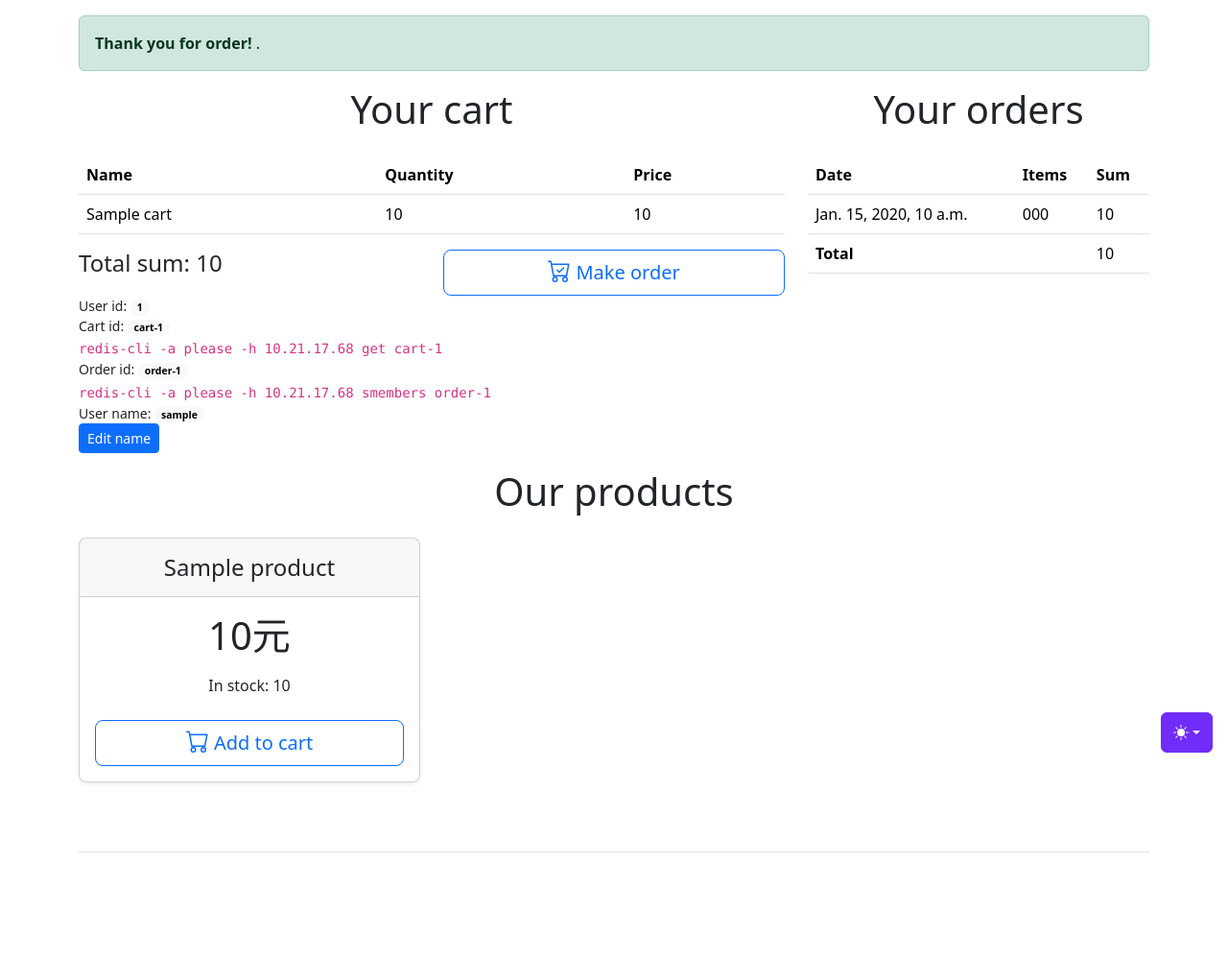
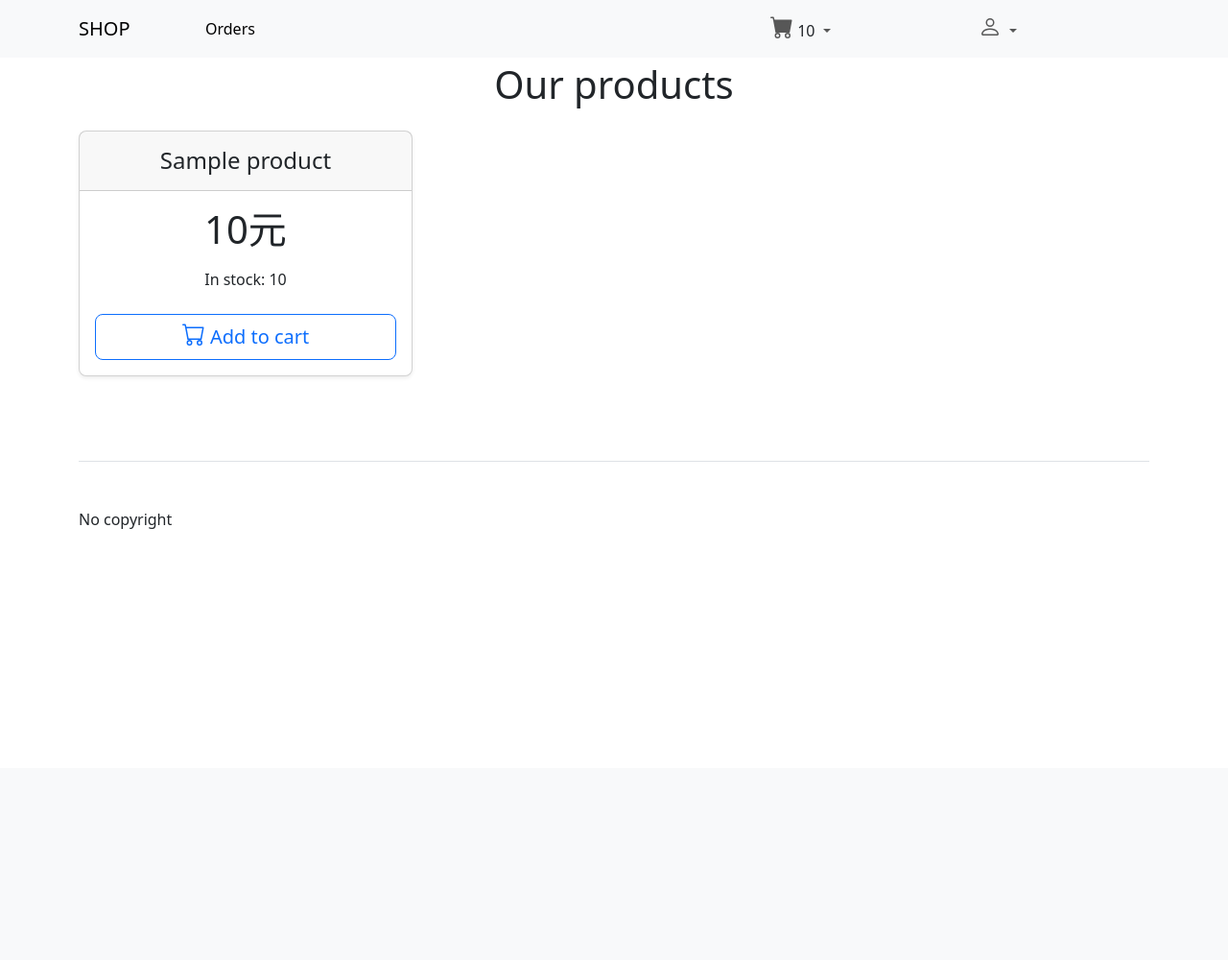
Before and after one commit to gulden-tv/shoppingcart, a Django app: template templates/index.html in a window 1280 px wide. Shown: the whole page at 96% size. After the commit the page ends 551 px from the top, so only its background shows below. Run offline with Django 4.2, Linux system fonts and the light colour scheme; the template is opened without the code that fills it: most values are stand-ins (such as "Sample title", 1, 10 or a date in 2020); some libraries are stand-ins or nearby versions.

Commit message:
Make templates as extends. Create page orders

```diff
--- /dev/null
+++ b/index/static/css/override.css
@@ -0,0 +1,3 @@
+.dropdown-menu {
+  min-width: 300px;
+}
--- a/index/urls.py
+++ b/index/urls.py
@@ -6,5 +6,6 @@ urlpatterns = [
     path("", views.index, name="index"),
     path('add/<productid>', views.add, name="add"),
     path('make-order/', views.makeorder, name="makeorder"),
+    path('orders/', views.showorders, name="showorders"),
     path('save-name/<action>', views.savename, name="savename")
 ]
--- a/templates/base.html
+++ b/templates/base.html
@@ -1,5 +1,5 @@
 {% include 'header.html' %}
-<main>
+<main class="mt-5">
     <!-- {{ orders|pprint }} -->
     {% if message != "" %}
     <div class="alert alert-success" role="alert">
@@ -68,11 +68,13 @@
             <h2 class="display-6 text-center mb-4">Your orders</h2>
             {% if orders|length > 0 %}
             <table class="table table-hover">
+                <thead>
                     <tr>
                         <th>Date</th>
                         <th>Items</th>
                         <th>Sum</th>
                     </tr>
+                </thead>
                 {% for order in orders %}
                 <tr>
                     <td>{{ order.date }}</td>
--- /dev/null
+++ b/templates/header-cart.html
@@ -0,0 +1,47 @@
+<li class="nav-item dropdown  w-100">
+    {% if cart.total > 0 %}
+    <a class="nav-link dropdown-toggle" href="#" data-bs-toggle="dropdown" aria-expanded="false">
+        <svg xmlns="http://www.w3.org/2000/svg" width="24" height="24" fill="currentColor" class="bi bi-cart-fill"
+             viewBox="0 0 16 16">
+            <path d="M0 1.5A.5.5 0 0 1 .5 1H2a.5.5 0 0 1 .485.379L2.89 3H14.5a.5.5 0 0 1 .491.592l-1.5 8A.5.5 0 0 1 13 12H4a.5.5 0 0 1-.491-.408L2.01 3.607 1.61 2H.5a.5.5 0 0 1-.5-.5zM5 12a2 2 0 1 0 0 4 2 2 0 0 0 0-4zm7 0a2 2 0 1 0 0 4 2 2 0 0 0 0-4zm-7 1a1 1 0 1 1 0 2 1 1 0 0 1 0-2zm7 0a1 1 0 1 1 0 2 1 1 0 0 1 0-2z"/>
+        </svg>
+        <span class="text-dark">{{ cart.total }}</span>
+    </a>
+    {% else %}
+    <a class="nav-link disable" href="#">
+        <svg xmlns="http://www.w3.org/2000/svg" width="24" height="24" fill="currentColor"
+             class="bi bi-cart" viewBox="0 0 16 16">
+            <path d="M0 1.5A.5.5 0 0 1 .5 1H2a.5.5 0 0 1 .485.379L2.89 3H14.5a.5.5 0 0 1 .491.592l-1.5 8A.5.5 0 0 1 13 12H4a.5.5 0 0 1-.491-.408L2.01 3.607 1.61 2H.5a.5.5 0 0 1-.5-.5zM3.102 4l1.313 7h8.17l1.313-7H3.102zM5 12a2 2 0 1 0 0 4 2 2 0 0 0 0-4zm7 0a2 2 0 1 0 0 4 2 2 0 0 0 0-4zm-7 1a1 1 0 1 1 0 2 1 1 0 0 1 0-2zm7 0a1 1 0 1 1 0 2 1 1 0 0 1 0-2z"></path>
+        </svg>
+    </a>
+    {% endif %}
+    <ul class="dropdown-menu">
+        <li>
+            <table class="table table-hover">
+                {% for c in cart.items %}
+                <tr>
+                    <td title="{{ c.product_id }}" class="text-left">{{ c.name }}</td>
+                    <td>{{ c.quantity }}</td>
+                    <td>{{ c.price }}</td>
+                </tr>
+                {% endfor %}
+                <th>Total</th>
+                <th></th>
+                <th>{{ cart.total }}</th>
+            </table>
+            <div class="text-center">
+                <button onclick="location.href='/make-order'" type="button"
+                        class="btn btn-lg btn-outline-primary"
+                        value="{{i.id}}">
+                    <svg xmlns="http://www.w3.org/2000/svg" width="24" height="24" fill="currentColor"
+                         class="bi bi-cart-check"
+                         viewBox="0 0 16 16">
+                        <path d="M11.354 6.354a.5.5 0 0 0-.708-.708L8 8.293 6.854 7.146a.5.5 0 1 0-.708.708l1.5 1.5a.5.5 0 0 0 .708 0l3-3z"/>
+                        <path d="M.5 1a.5.5 0 0 0 0 1h1.11l.401 1.607 1.498 7.985A.5.5 0 0 0 4 12h1a2 2 0 1 0 0 4 2 2 0 0 0 0-4h7a2 2 0 1 0 0 4 2 2 0 0 0 0-4h1a.5.5 0 0 0 .491-.408l1.5-8A.5.5 0 0 0 14.5 3H2.89l-.405-1.621A.5.5 0 0 0 2 1H.5zm3.915 10L3.102 4h10.796l-1.313 7h-8.17zM6 14a1 1 0 1 1-2 0 1 1 0 0 1 2 0zm7 0a1 1 0 1 1-2 0 1 1 0 0 1 2 0z"/>
+                    </svg>
+                    Make order
+                </button>
+            </div>
+        </li>
+    </ul>
+</li>
--- a/templates/header.html
+++ b/templates/header.html
@@ -91,67 +91,39 @@
       .bd-mode-toggle .dropdown-menu .active .bi {
         display: block !important;
       }
+
+
     </style>
     <!--    <link href="http://10.21.17.68/shop/pricing.css" rel="stylesheet">-->
 </head>
 <body>
-    <svg xmlns="http://www.w3.org/2000/svg" class="d-none">
-      <symbol id="check2" viewBox="0 0 16 16">
-        <path d="M13.854 3.646a.5.5 0 0 1 0 .708l-7 7a.5.5 0 0 1-.708 0l-3.5-3.5a.5.5 0 1 1 .708-.708L6.5 10.293l6.646-6.647a.5.5 0 0 1 .708 0z"/>
-      </symbol>
-      <symbol id="circle-half" viewBox="0 0 16 16">
-        <path d="M8 15A7 7 0 1 0 8 1v14zm0 1A8 8 0 1 1 8 0a8 8 0 0 1 0 16z"/>
-      </symbol>
-      <symbol id="moon-stars-fill" viewBox="0 0 16 16">
-        <path d="M6 .278a.768.768 0 0 1 .08.858 7.208 7.208 0 0 0-.878 3.46c0 4.021 3.278 7.277 7.318 7.277.527 0 1.04-.055 1.533-.16a.787.787 0 0 1 .81.316.733.733 0 0 1-.031.893A8.349 8.349 0 0 1 8.344 16C3.734 16 0 12.286 0 7.71 0 4.266 2.114 1.312 5.124.06A.752.752 0 0 1 6 .278z"/>
-        <path d="M10.794 3.148a.217.217 0 0 1 .412 0l.387 1.162c.173.518.579.924 1.097 1.097l1.162.387a.217.217 0 0 1 0 .412l-1.162.387a1.734 1.734 0 0 0-1.097 1.097l-.387 1.162a.217.217 0 0 1-.412 0l-.387-1.162A1.734 1.734 0 0 0 9.31 6.593l-1.162-.387a.217.217 0 0 1 0-.412l1.162-.387a1.734 1.734 0 0 0 1.097-1.097l.387-1.162zM13.863.099a.145.145 0 0 1 .274 0l.258.774c.115.346.386.617.732.732l.774.258a.145.145 0 0 1 0 .274l-.774.258a1.156 1.156 0 0 0-.732.732l-.258.774a.145.145 0 0 1-.274 0l-.258-.774a1.156 1.156 0 0 0-.732-.732l-.774-.258a.145.145 0 0 1 0-.274l.774-.258c.346-.115.617-.386.732-.732L13.863.1z"/>
-      </symbol>
-      <symbol id="sun-fill" viewBox="0 0 16 16">
-        <path d="M8 12a4 4 0 1 0 0-8 4 4 0 0 0 0 8zM8 0a.5.5 0 0 1 .5.5v2a.5.5 0 0 1-1 0v-2A.5.5 0 0 1 8 0zm0 13a.5.5 0 0 1 .5.5v2a.5.5 0 0 1-1 0v-2A.5.5 0 0 1 8 13zm8-5a.5.5 0 0 1-.5.5h-2a.5.5 0 0 1 0-1h2a.5.5 0 0 1 .5.5zM3 8a.5.5 0 0 1-.5.5h-2a.5.5 0 0 1 0-1h2A.5.5 0 0 1 3 8zm10.657-5.657a.5.5 0 0 1 0 .707l-1.414 1.415a.5.5 0 1 1-.707-.708l1.414-1.414a.5.5 0 0 1 .707 0zm-9.193 9.193a.5.5 0 0 1 0 .707L3.05 13.657a.5.5 0 0 1-.707-.707l1.414-1.414a.5.5 0 0 1 .707 0zm9.193 2.121a.5.5 0 0 1-.707 0l-1.414-1.414a.5.5 0 0 1 .707-.707l1.414 1.414a.5.5 0 0 1 0 .707zM4.464 4.465a.5.5 0 0 1-.707 0L2.343 3.05a.5.5 0 1 1 .707-.707l1.414 1.414a.5.5 0 0 1 0 .708z"/>
-      </symbol>
+
+<nav class="navbar fixed-top bg-light navbar-expand-lg">
+    <div class="container-fluid">
+        <a class="navbar-brand me-5" href="/">SHOP</a>
+
+        <div class="navbar-collapse offcanvas-collapse" id="navbarCollapse">
+            <ul class="navbar-nav me-auto mb-md-0">
+                <li class="nav-item ">
+                    <a class="nav-link active" aria-current="page" href="/orders">Orders</a>
+                </li>
+
+                <li class="nav-item dropdown">
+                    <a class="nav-link dropdown-toggle" href="#" data-bs-toggle="dropdown" aria-expanded="false">
+                        <svg xmlns="http://www.w3.org/2000/svg" width="24" height="24" fill="currentColor" class="bi bi-cart" viewBox="0 0 16 16">
+                            <path d="M0 1.5A.5.5 0 0 1 .5 1H2a.5.5 0 0 1 .485.379L2.89 3H14.5a.5.5 0 0 1 .491.592l-1.5 8A.5.5 0 0 1 13 12H4a.5.5 0 0 1-.491-.408L2.01 3.607 1.61 2H.5a.5.5 0 0 1-.5-.5zM3.102 4l1.313 7h8.17l1.313-7H3.102zM5 12a2 2 0 1 0 0 4 2 2 0 0 0 0-4zm7 0a2 2 0 1 0 0 4 2 2 0 0 0 0-4zm-7 1a1 1 0 1 1 0 2 1 1 0 0 1 0-2zm7 0a1 1 0 1 1 0 2 1 1 0 0 1 0-2z"></path>
                         </svg>
-
-    <div class="dropdown position-fixed bottom-0 end-0 mb-3 me-3 bd-mode-toggle">
-      <button class="btn btn-bd-primary py-2 dropdown-toggle d-flex align-items-center"
-              id="bd-theme"
-              type="button"
-              aria-expanded="false"
-              data-bs-toggle="dropdown"
-              aria-label="Toggle theme (auto)">
-        <svg class="bi my-1 theme-icon-active" width="1em" height="1em"><use href="#circle-half"></use></svg>
-        <span class="visually-hidden" id="bd-theme-text">Toggle theme</span>
-      </button>
-      <ul class="dropdown-menu dropdown-menu-end shadow" aria-labelledby="bd-theme-text">
-        <li>
-          <button type="button" class="dropdown-item d-flex align-items-center" data-bs-theme-value="light" aria-pressed="false">
-            <svg class="bi me-2 opacity-50 theme-icon" width="1em" height="1em"><use href="#sun-fill"></use></svg>
-            Light
-            <svg class="bi ms-auto d-none" width="1em" height="1em"><use href="#check2"></use></svg>
-          </button>
-        </li>
-        <li>
-          <button type="button" class="dropdown-item d-flex align-items-center" data-bs-theme-value="dark" aria-pressed="false">
-            <svg class="bi me-2 opacity-50 theme-icon" width="1em" height="1em"><use href="#moon-stars-fill"></use></svg>
-            Dark
-            <svg class="bi ms-auto d-none" width="1em" height="1em"><use href="#check2"></use></svg>
-          </button>
-        </li>
-        <li>
-          <button type="button" class="dropdown-item d-flex align-items-center active" data-bs-theme-value="auto" aria-pressed="true">
-            <svg class="bi me-2 opacity-50 theme-icon" width="1em" height="1em"><use href="#circle-half"></use></svg>
-            Auto
-            <svg class="bi ms-auto d-none" width="1em" height="1em"><use href="#check2"></use></svg>
-          </button>
+                    </a>
+                    <ul class="dropdown-menu">
+                        <li><a class="dropdown-item" href="#">Action</a></li>
+                        <li><a class="dropdown-item" href="#">Another action</a></li>
+                        <li><a class="dropdown-item" href="#">Something else here</a></li>
+                    </ul>
                 </li>
             </ul>
         </div>
 
-
-<svg xmlns="http://www.w3.org/2000/svg" class="d-none">
-  <symbol id="check" viewBox="0 0 16 16">
-    <title>Check</title>
-    <path d="M13.854 3.646a.5.5 0 0 1 0 .708l-7 7a.5.5 0 0 1-.708 0l-3.5-3.5a.5.5 0 1 1 .708-.708L6.5 10.293l6.646-6.647a.5.5 0 0 1 .708 0z"/>
-  </symbol>
-</svg>
+    </div>
+</nav>
 
 <div class="container py-3">
--- a/templates/index.html
+++ b/templates/index.html
@@ -1,6 +1,37 @@
-{% extends 'base.html' %}
-{% load django_bootstrap5 %}
+{% extends 'main.html' %}
+
+{% block title %}Main page{% endblock title %}
+
+{% block cart %}
+{% include 'header-cart.html' %}
+{% endblock cart %}
 
 {% block content %}
-<h1>Hello cart</h1>
+    <h2 class="display-6 text-center mb-4">Our products</h2>
+    <div class="row row-cols-1 row-cols-md-3 mb-3 text-center">
+
+        {% for i in products %}
+        <div class="col">
+            <div class="card mb-4 rounded-3 shadow-sm">
+                <div class="card-header py-3">
+                    <h4 class="my-0 fw-normal">{{ i.name }}</h4>
+                </div>
+                <div class="card-body">
+                    <h1 class="card-title pricing-card-title">{{ i.price }}&#20803;</h1>
+                    <ul class="list-unstyled mt-3 mb-4">
+                        <li>In stock: {{i.stock}}</li>
+                    </ul>
+                    <button onclick="location.href='add/{{ i.id }}'" type="button"
+                            class="w-100 btn btn-lg btn-outline-primary" value="{{i.id}}">
+                        <svg xmlns="http://www.w3.org/2000/svg" width="24" height="24" fill="currentColor"
+                             class="bi bi-cart" viewBox="0 0 16 16">
+                            <path d="M0 1.5A.5.5 0 0 1 .5 1H2a.5.5 0 0 1 .485.379L2.89 3H14.5a.5.5 0 0 1 .491.592l-1.5 8A.5.5 0 0 1 13 12H4a.5.5 0 0 1-.491-.408L2.01 3.607 1.61 2H.5a.5.5 0 0 1-.5-.5zM3.102 4l1.313 7h8.17l1.313-7H3.102zM5 12a2 2 0 1 0 0 4 2 2 0 0 0 0-4zm7 0a2 2 0 1 0 0 4 2 2 0 0 0 0-4zm-7 1a1 1 0 1 1 0 2 1 1 0 0 1 0-2zm7 0a1 1 0 1 1 0 2 1 1 0 0 1 0-2z"></path>
+                        </svg>
+                        Add to cart
+                    </button>
+                </div>
+            </div>
+        </div>
+        {% endfor %}
+    </div>
 {% endblock %}
--- /dev/null
+++ b/templates/main.html
@@ -0,0 +1,208 @@
+<!doctype html>
+<html lang="en" data-bs-theme="auto">
+<head>
+    {% load static %}
+    <script src="{% static 'assets/js/color-modes.js' %}"></script>
+
+    <meta charset="utf-8">
+    <meta name="viewport" content="width=device-width, initial-scale=1">
+    <meta name="description" content="">
+    <meta name="author" content="Mark Otto, Jacob Thornton, and Bootstrap contributors">
+    <meta name="generator" content="Hugo 0.118.2">
+    <title>{% block title %}Shopping cart{% endblock title %}</title>
+    <!--    <link rel="canonical" href="https://getbootstrap.com/docs/5.3/examples/pricing/">-->
+    <!--    <link rel="stylesheet" href="https://cdn.jsdelivr.net/npm/@docsearch/css@3">-->
+    <link href="{% static 'assets/dist/css/bootstrap.min.css' %}" rel="stylesheet">
+    <link href="{% static 'css/override.css' %}" rel="stylesheet">
+
+    <style>
+      .bd-placeholder-img {
+        font-size: 1.125rem;
+        text-anchor: middle;
+        -webkit-user-select: none;
+        -moz-user-select: none;
+        user-select: none;
+      }
+
+      @media (min-width: 768px) {
+        .bd-placeholder-img-lg {
+          font-size: 3.5rem;
+        }
+      }
+
+      .b-example-divider {
+        width: 100%;
+        height: 3rem;
+        background-color: rgba(0, 0, 0, .1);
+        border: solid rgba(0, 0, 0, .15);
+        border-width: 1px 0;
+        box-shadow: inset 0 .5em 1.5em rgba(0, 0, 0, .1), inset 0 .125em .5em rgba(0, 0, 0, .15);
+      }
+
+      .b-example-vr {
+        flex-shrink: 0;
+        width: 1.5rem;
+        height: 100vh;
+      }
+
+      .bi {
+        vertical-align: -.125em;
+        fill: currentColor;
+      }
+
+      .nav-scroller {
+        position: relative;
+        z-index: 2;
+        height: 2.75rem;
+        overflow-y: hidden;
+      }
+
+      .nav-scroller .nav {
+        display: flex;
+        flex-wrap: nowrap;
+        padding-bottom: 1rem;
+        margin-top: -1px;
+        overflow-x: auto;
+        text-align: center;
+        white-space: nowrap;
+        -webkit-overflow-scrolling: touch;
+      }
+
+      .btn-bd-primary {
+        --bd-violet-bg: #712cf9;
+        --bd-violet-rgb: 112.520718, 44.062154, 249.437846;
+
+        --bs-btn-font-weight: 600;
+        --bs-btn-color: var(--bs-white);
+        --bs-btn-bg: var(--bd-violet-bg);
+        --bs-btn-border-color: var(--bd-violet-bg);
+        --bs-btn-hover-color: var(--bs-white);
+        --bs-btn-hover-bg: #6528e0;
+        --bs-btn-hover-border-color: #6528e0;
+        --bs-btn-focus-shadow-rgb: var(--bd-violet-rgb);
+        --bs-btn-active-color: var(--bs-btn-hover-color);
+        --bs-btn-active-bg: #5a23c8;
+        --bs-btn-active-border-color: #5a23c8;
+      }
+
+      .bd-mode-toggle {
+        z-index: 1500;
+      }
+
+      .bd-mode-toggle .dropdown-menu .active .bi {
+        display: block !important;
+      }
+
+
+
+
+
+
+
+
+
+
+
+
+
+
+    </style>
+    <!--    <link href="http://10.21.17.68/shop/pricing.css" rel="stylesheet">-->
+</head>
+<body>
+
+<nav class="navbar fixed-top bg-light navbar-expand-lg">
+    <header class="container">
+        <a class="navbar-brand col-lg-1 me-0" href="/">SHOP</a>
+        {% block menu %}
+        <ul class="navbar-nav col-lg-6 justify-content-lg-left">
+            <li class="nav-item ">
+                <a class="nav-link active" aria-current="page" href="/orders">Orders</a>
+            </li>
+        </ul>
+
+        <ul class="navbar-nav col-lg-2 justify-content-lg-end">
+            {% block cart %}
+            <li class="nav-item dropdown">
+                <a class="nav-link dropdown-toggle disable" href="#" data-bs-toggle="dropdown" aria-expanded="false">
+                    <svg xmlns="http://www.w3.org/2000/svg" width="24" height="24" fill="currentColor"
+                         class="bi bi-cart" viewBox="0 0 16 16">
+                        <path d="M0 1.5A.5.5 0 0 1 .5 1H2a.5.5 0 0 1 .485.379L2.89 3H14.5a.5.5 0 0 1 .491.592l-1.5 8A.5.5 0 0 1 13 12H4a.5.5 0 0 1-.491-.408L2.01 3.607 1.61 2H.5a.5.5 0 0 1-.5-.5zM3.102 4l1.313 7h8.17l1.313-7H3.102zM5 12a2 2 0 1 0 0 4 2 2 0 0 0 0-4zm7 0a2 2 0 1 0 0 4 2 2 0 0 0 0-4zm-7 1a1 1 0 1 1 0 2 1 1 0 0 1 0-2zm7 0a1 1 0 1 1 0 2 1 1 0 0 1 0-2z"></path>
+                    </svg>
+                </a>
+            </li>
+            {% endblock cart %}
+        </ul>
+
+        <ul class="navbar-nav col-lg-2 justify-content-lg-left">
+            {% block user %}
+            <li class="nav-item dropdown">
+                <a class="nav-link dropdown-toggle" href="#" data-bs-toggle="dropdown" aria-expanded="true">
+                    <svg xmlns="http://www.w3.org/2000/svg" width="24" height="24" fill="currentColor"
+                         class="bi bi-person" viewBox="0 0 16 16">
+                        <path d="M8 8a3 3 0 1 0 0-6 3 3 0 0 0 0 6Zm2-3a2 2 0 1 1-4 0 2 2 0 0 1 4 0Zm4 8c0 1-1 1-1 1H3s-1 0-1-1 1-4 6-4 6 3 6 4Zm-1-.004c-.001-.246-.154-.986-.832-1.664C11.516 10.68 10.289 10 8 10c-2.29 0-3.516.68-4.168 1.332-.678.678-.83 1.418-.832 1.664h10Z"/>
+                    </svg>
+                </a>
+                <ul class="dropdown-menu text-center">
+                    <li class="small">id: <span
+                            class="badge rounded-pill text-bg-light">{{ userid }}</span></li>
+                    <li><hr/></li>
+                    <li class="small">Cart id: <span
+                            class="badge rounded-pill text-bg-light">cart-{{ userid }}</span></li>
+                    <!--                        <code>redis-cli -a please -h 10.21.17.68 get cart-{{ userid }}</code>-->
+                    <li><hr/></li>
+                    <li class="small mb-0">Order id: <span
+                            class="badge rounded-pill text-bg-light">order-{{ userid }}</span></li>
+                    <!--                        <code>redis-cli -a please -h 10.21.17.68 smembers order-{{ userid }}</code>-->
+                    {% if username == 'Undefined' %}
+                    <li><hr/></li>
+                    <li>
+                        <form action="/save-name/save" method="post">
+                            {% csrf_token %}
+                            <label for="username">Your name: </label>
+                            <input id="username" type="text" name="username" value="">
+                            <input type="submit" class="btn btn-sm btn-primary" value="Save name">
+                        </form>
+                    </li>
+                    {% else %}
+                    <li class="small mb-0">User name: <span
+                            class="badge rounded-pill text-bg-light">{{ username }}</span></li>
+                    <form action="/save-name/edit" method="post">
+                        {% csrf_token %}
+                        <input type="submit" class="btn btn-sm btn-primary" value="Edit name">
+                    </form>
+                    {% endif %}
+
+                    </li>
+                </ul>
+            </li>
+            {% endblock user %}
+
+
+        </ul>
+        {% endblock menu %}
+        </div>
+    </header>
+</nav>
+<div class="container py-3">
+    <main class="mt-5">
+        {% if message|length > 0 %}
+        {% block message %}
+        <div class="alert alert-success" role="alert">
+            <strong>Thank you for order!</strong> {{ message }}.
+        </div>
+        {% endblock message %}
+        {% endif %}
+
+        <div class="row mb-3 ">
+            {% block content %} No content {% endblock content %}
+        </div>
+    </main>
+
+    <footer class="pt-4 my-md-5 pt-md-5 border-top">
+        {% block footer %} No copyright {% endblock footer %}
+    </footer>
+</div>
+<script src="{% static 'assets/dist/js/bootstrap.bundle.min.js' %}"></script>
+</body>
+</html>
```
Also changed, not shown: index/application.py (+8 -0 lines), index/views.py (+20 -13 lines), templates/orders.html (added, +42 -0 lines). Lines whose indentation alone changed are shown as unchanged.
